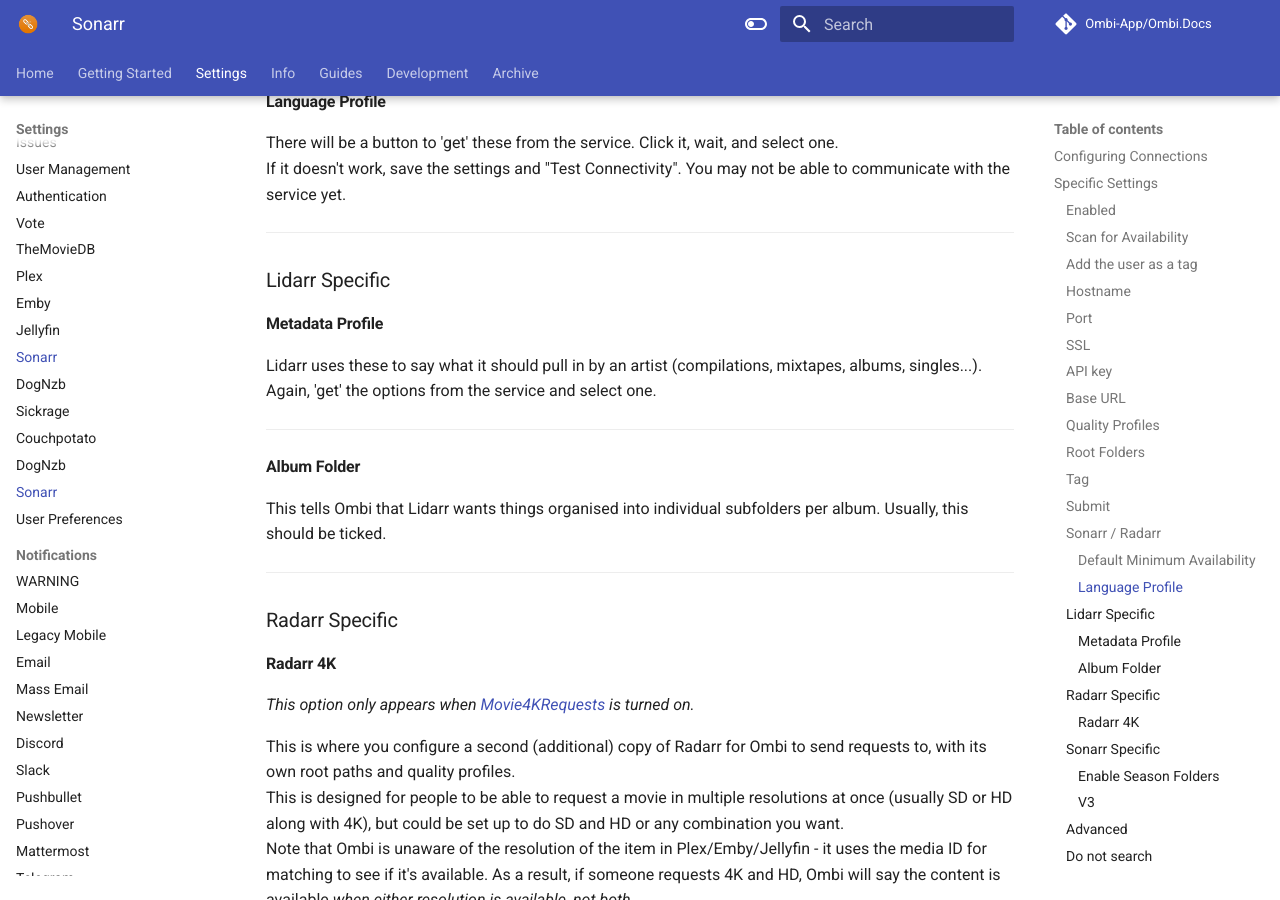
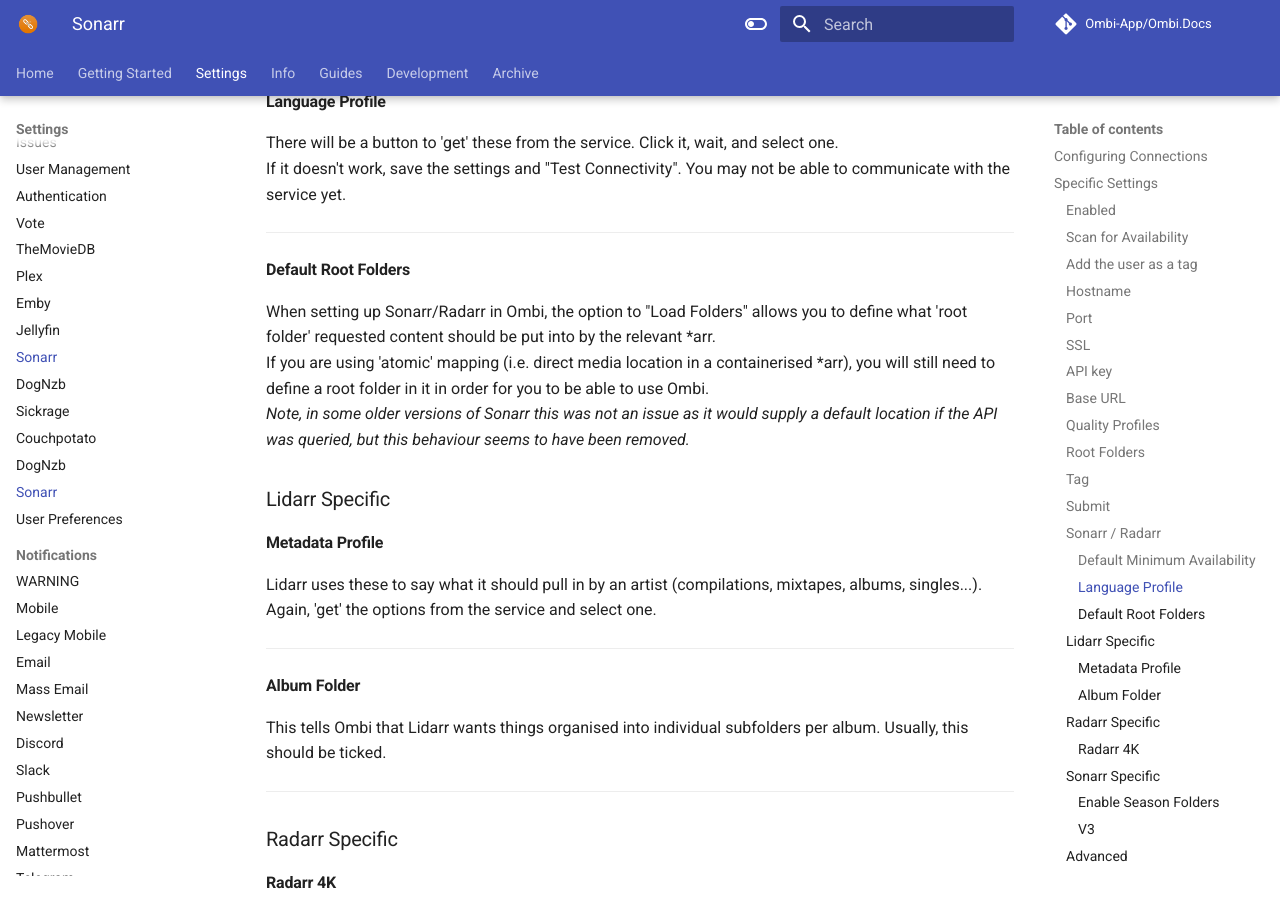
Before and after one commit to Ombi-app/Ombi.Docs, an MkDocs documentation site: the page built from docs/settings/all-the-arrs.md, in a window 1280 px wide and 900 px high, scrolled down 4567 px. Built offline with MkDocs 1.6.1 and Material for MkDocs 9.7.7, drawn with Linux system fonts in a browser that asks for light colours; comment, search, counter and statistics services are not loaded.

Commit message:
Add note about atomic paths.

```diff
--- a/docs/settings/all-the-arrs.md
+++ b/docs/settings/all-the-arrs.md
@@ -148,6 +148,12 @@
 If it doesn't work, save the settings and "Test Connectivity". You may not be able to communicate with the service yet.
 ***
 
+#### Default Root Folders
+
+When setting up Sonarr/Radarr in Ombi, the option to "Load Folders" allows you to define what 'root folder' requested content should be put into by the relevant *arr.
+If you are using 'atomic' mapping (i.e. direct media location in a containerised *arr), you will still need to define a root folder in it in order for you to be able to use Ombi.
+_Note, in some older versions of Sonarr this was not an issue as it would supply a default location if the API was queried, but this behaviour seems to have been removed._
+
 ### Lidarr Specific
 
 #### Metadata Profile
```
